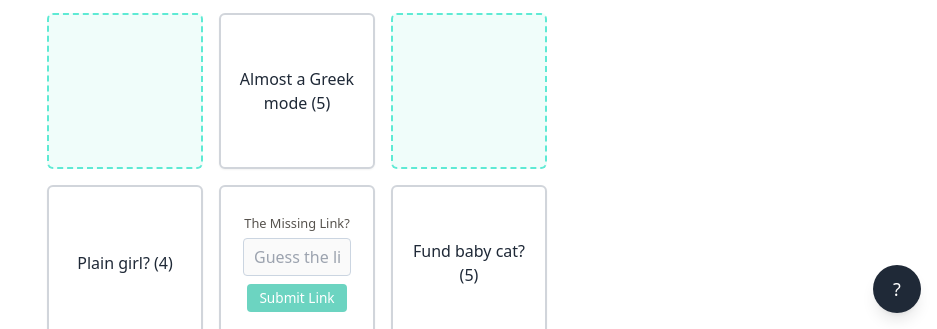
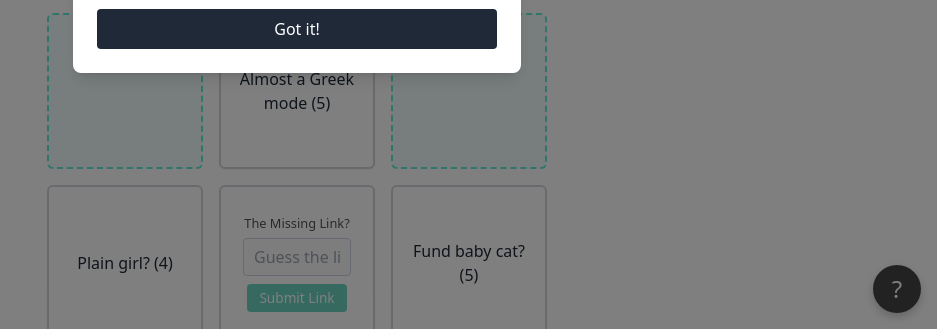
Before and after one commit to nothingisboring/devious, a plain HTML site: page index.html in a window 1280 px wide. Shown: the part 471-800 px from the top of the page, without its empty margins (343-1280 px from the left). Drawn offline with nearby package versions, Linux system fonts and the light colour scheme; a web font is replaced by a local one.

Commit message:
Update style.css

```diff
--- a/style.css
+++ b/style.css
@@ -7,7 +7,41 @@
             font-family: 'Bungee Outline', Sans-Serif;
             font-weight: 400;
         }
+#howToPlayButton {
+    position: fixed;
+    bottom: 16px;
+    right: 16px;
+    width: 48px;
+    height: 48px;
+    background-color: #444;
+    color: #fff;
+    border-radius: 50%;
+    box-shadow: 0 4px 8px rgba(0, 0, 0, 0.2);
+    font-size: 1.5rem;
+    cursor: pointer;
+    z-index: 50;
+}
 
+#howToPlayButton:hover {
+    background-color: #555;
+}
+
+#howToPlayModal {
+    display: none; /* Hidden by default */
+    position: fixed;
+    top: 0;
+    left: 0;
+    width: 100%;
+    height: 100%;
+    background-color: rgba(0, 0, 0, 0.5); /* Transparent overlay */
+    z-index: 1000;
+    justify-content: center;
+    align-items: center;
+}
+
+#howToPlayModal.flex {
+    display: flex; /* Show modal */
+}
         /* --- Animations --- */
         @keyframes shake {
             0%, 100% { transform: translateX(0); }
```
